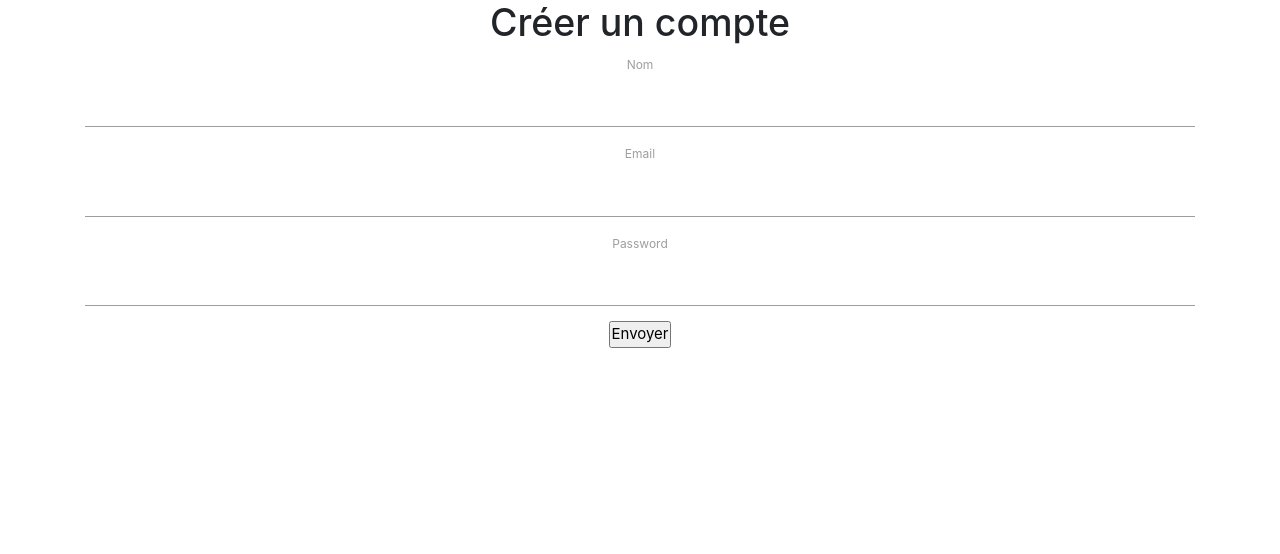
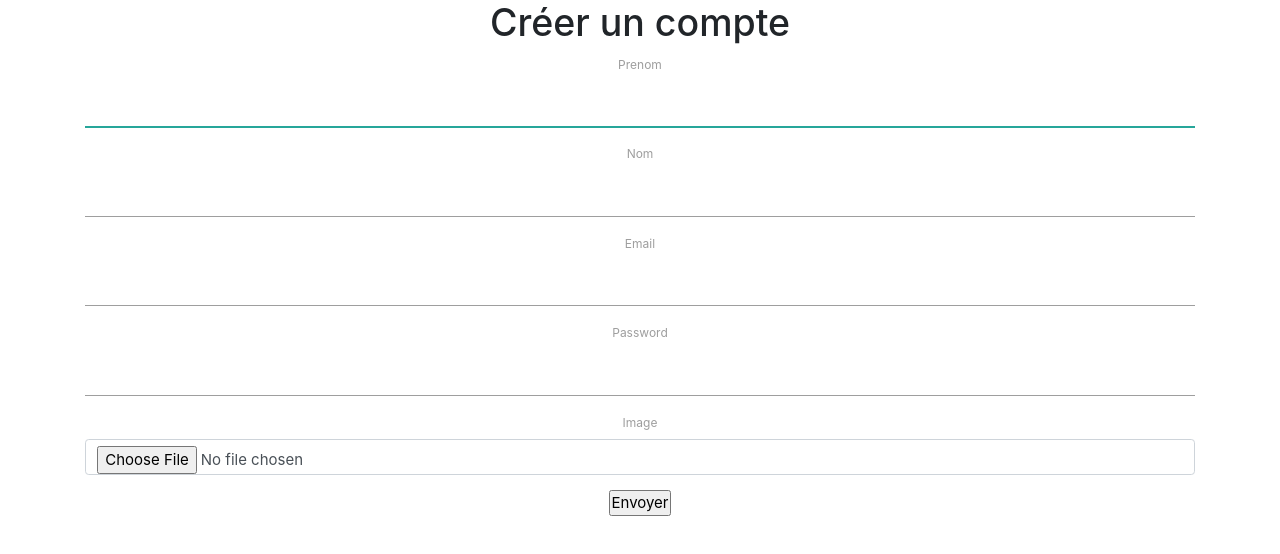
Before and after one commit to ilyasahjari/shallWeDance, a React (Create React App) app in the folder Front-End/: page /register in a window 1280 px wide. Shown: the top 554 px of the page. Built offline with nearby package versions, Linux system fonts and the light colour scheme.

Commit message:
ajout de la page de l'ajout d'un utilisateur en front

```diff
--- a/Front-End/src/components/profil/Profile.js
+++ b/Front-End/src/components/profil/Profile.js
@@ -12,7 +12,8 @@ const Profile = () => {
   const API_URL = "http://localhost:3001/api/user/";
 
   const [user, setUser] = useState({
-    name: '',
+    firstName: '',
+    lastName:'',
     email: '',
     bornDate: new Date(),
     gendre: 'F',
@@ -52,12 +53,13 @@ const Profile = () => {
       <div className="ProfilHeader">
 
         <div>
-          <img className="ProfilPicture"
-          />
+          <img className="ProfilPicture" src={process.env.PUBLIC_URL + '/images/' + user.image}/>
+
         </div>
 
         <div>
-          <h3> {user.name}</h3>
+        <br/>
+          <h3> {user.firstName.toUpperCase()}  {user.lastName.toUpperCase()}</h3>
         </div>
 
         <div>
@@ -75,9 +77,11 @@ const Profile = () => {
         </div>
 
       </div>
+
       <div className="ProfilContent">
+      <br/>
         <div className="ProfilInfo">
-          <h6>Age : {  getAge(user.bornDate) }</h6>
+          <h6>Age : {  getAge(user.bornDate)} ans</h6>
           <h6>Country : {user.country}</h6>
           <h6>Style : {user.style}</h6>
         </div>
--- a/Front-End/src/components/users/Register.js
+++ b/Front-End/src/components/users/Register.js
@@ -1,15 +1,28 @@
-import React, {useState} from 'react'
+import React, { useState } from 'react'
 import { register } from '../services/auth.service'
+import axios from "axios"
+
+const Register = (props) => {
 
 
-const Register = (props) => {
-    const [name, setName] = useState("");
+    const API_URL = "http://localhost:3001/api/user/";
+
+    const [firstName, setFirstName] = useState("");
+    const [lastName, setLastName] = useState("");
     const [email, setEmail] = useState("");
     const [password, setPassword] = useState("");
+    const [image, setImage] = useState("");
 
-    const onNameChange = (e) => {
-        const name = e.target.value;
-        setName(name)
+    const formData = new FormData()
+
+    const onFirstNameChange = (e) => {
+        const firstName = e.target.value;
+        setFirstName(firstName)
+    }
+
+    const onLastNameChange = (e) => {
+        const lastName = e.target.value;
+        setLastName(lastName)
     }
 
     const onEmailChange = (e) => {
@@ -22,13 +35,24 @@ const Register = (props) => {
         setPassword(password);
     }
 
+    const onChangeImage = (e) => {
+        const image = e.target.files[0];
+        formData.append('image',image)
+    }
+
     const handleAdd = async (e) => {
         e.preventDefault();
-        try{
-        const user = await register({ name, email, password })
-        props.history.push('/login')
-        }catch(e){
+        try {
+            formData.append('firstName',firstName)
+            formData.append('lastName',lastName)
+            formData.append('email',email)
+            formData.append('password',password)
 
+            await axios.post(API_URL + 'register', formData);
+
+            props.history.push('/login')
+        } catch (e) {
+            console.log(e)
         }
     }
 
@@ -38,8 +62,13 @@ const Register = (props) => {
 
             <form onSubmit={handleAdd} >
                 <div className="form-group">
+                    <label htmlFor="name">Prenom</label>
+                    <input className="form-control" type="text" id="name" name="name" autoFocus onChange={onFirstNameChange} required />
+                </div>
+
+                <div className="form-group">
                     <label htmlFor="name">Nom</label>
-                    <input className="form-control" type="text" id="name" name="name" autofocus onChange={onNameChange} required />
+                    <input className="form-control" type="text" id="name" name="name" onChange={onLastNameChange} required />
                 </div>
 
                 <div className="form-group">
@@ -52,6 +81,11 @@ const Register = (props) => {
                     <input type="password" id="city" name="city" className="form-control" onChange={onPasswordChange} required />
                 </div>
 
+                <div className="form-group">
+                    <label htmlFor="image"> Image </label>
+                    <input type="file" id="image" name="image" className="form-control" onChange={onChangeImage} />
+                </div>
+
                 <input type="submit" value="Envoyer" />
             </form>
         </div>
--- a/Front-End/src/css/profil.css
+++ b/Front-End/src/css/profil.css
@@ -27,7 +27,8 @@ h6 {
     width: 160px;
     height: 160px;
     border-radius: 80px;
-    border: 1px groove
+    border: 1px groove;
+    margin-bottom: 10%;
 }
 
 .ProfilAction{
```
Also changed, not shown: 2 other files (tests, documents, lock files or other folders).
